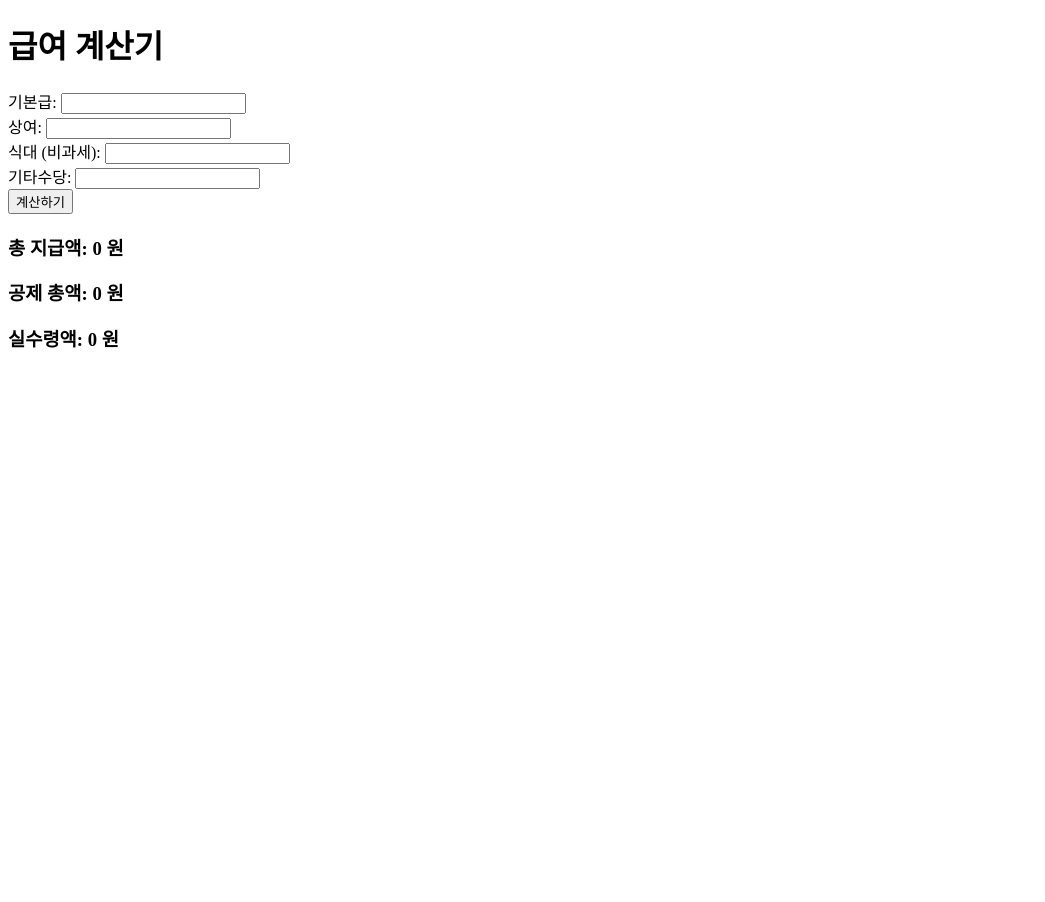
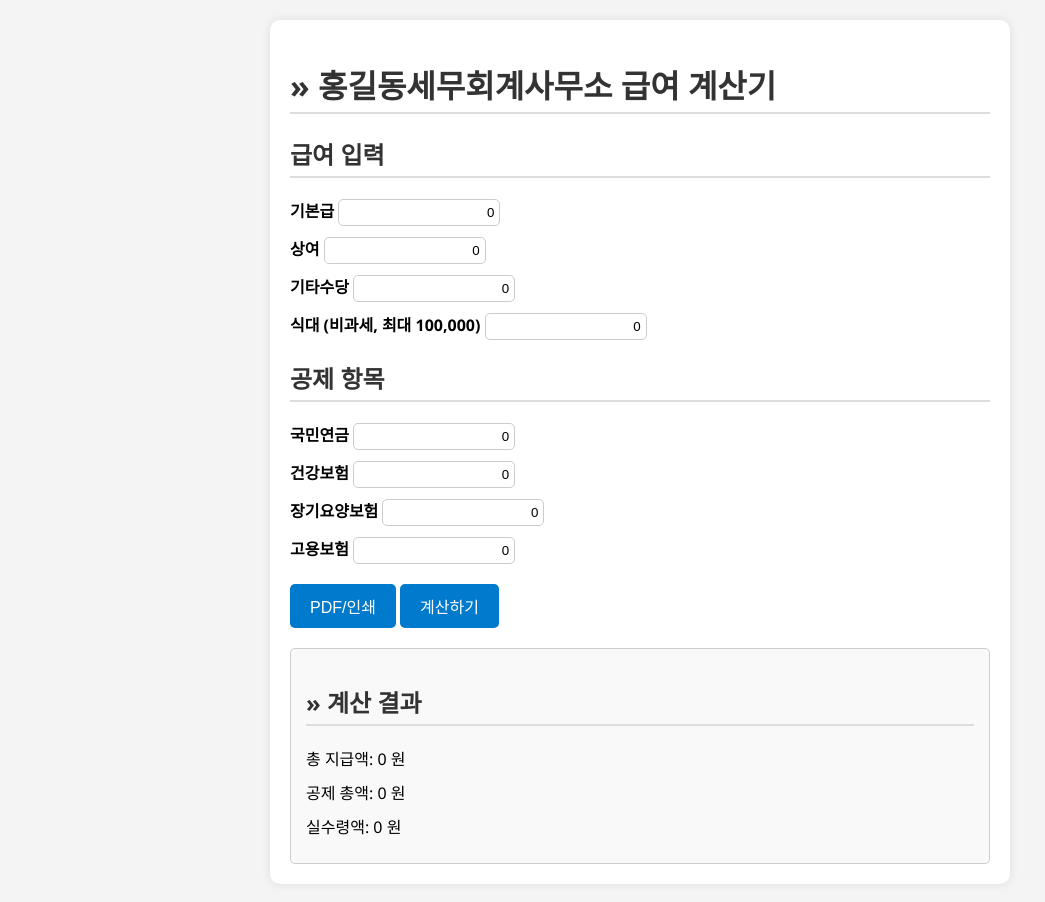
Before and after one commit to yooeunheui/pay-calculator, a plain HTML site: page index.html in a window 1280 px wide. Shown: the whole page, without its empty margins (0-1045 px from the left). Before the commit the page ends 800 px from the top, so only its background shows below. Drawn offline with Linux system fonts and the light colour scheme.

Commit message:
Add files via upload

```diff
--- a/index.html
+++ b/index.html
@@ -1,22 +1,150 @@
 <!DOCTYPE html>
 <html lang="ko">
 <head>
-  <meta charset="UTF-8" />
-  <title>급여 계산기</title>
-  <link rel="stylesheet" href="style.css" />
+  <meta charset="UTF-8">
+  <title>홍길동세무회계사무소 급여 계산기</title>
+  <meta name="viewport" content="width=device-width, initial-scale=1.0">
+  <style>
+    body {
+      font-family: 'Segoe UI', sans-serif;
+      background-color: #f4f4f4;
+      margin: 0;
+      padding: 20px;
+    }
+    .container {
+      background: white;
+      max-width: 700px;
+      margin: 0 auto;
+      padding: 20px;
+      border-radius: 10px;
+      box-shadow: 0 0 10px rgba(0,0,0,0.1);
+    }
+    h1, h2 {
+      border-bottom: 2px solid #ddd;
+      padding-bottom: 5px;
+      color: #333;
+    }
+    .form-section {
+      margin-top: 20px;
+    }
+    .form-section label {
+      display: block;
+      margin-bottom: 10px;
+      font-weight: bold;
+    }
+    .amount {
+      width: 150px;
+      padding: 5px;
+      text-align: right;
+      border: 1px solid #ccc;
+      border-radius: 5px;
+    }
+    .form-section button {
+      background-color: #007ACC;
+      color: white;
+      border: none;
+      padding: 10px 20px;
+      font-size: 16px;
+      cursor: pointer;
+      border-radius: 5px;
+    }
+    .form-section button:hover {
+      background-color: #005A9E;
+    }
+    .result-section {
+      background: #f9f9f9;
+      padding: 15px;
+      border: 1px solid #ccc;
+      margin-top: 20px;
+      border-radius: 5px;
+    }
+    .result-section p {
+      font-size: 16px;
+      margin: 10px 0;
+    }
+    @media screen and (max-width: 600px) {
+      .amount {
+        width: 100%;
+        box-sizing: border-box;
+      }
+    }
+  </style>
 </head>
 <body>
-  <h1>급여 계산기</h1>
-  <form>
-    <label>기본급: <input type="text" id="defaultPay" /></label><br />
-    <label>상여: <input type="text" id="bonusPay" /></label><br />
-    <label>식대 (비과세): <input type="text" id="mealPay" /></label><br />
-    <label>기타수당: <input type="text" id="etcPay" /></label><br />
-    <button type="button" onclick="calculateTax()">계산하기</button>
-  </form>
-  <h3>총 지급액: <span id="totalPay">0</span> 원</h3>
-  <h3>공제 총액: <span id="totalDeduction">0</span> 원</h3>
-  <h3>실수령액: <span id="netPay">0</span> 원</h3>
-  <script src="script.js"></script>
+  <div class="container">
+    <h1>» 홍길동세무회계사무소 급여 계산기</h1>
+
+    <div class="form-section">
+      <h2>급여 입력</h2>
+      <label>기본급 <input type="text" id="defaultPay" class="amount" value="0"></label>
+      <label>상여 <input type="text" id="bonusPay" class="amount" value="0"></label>
+      <label>기타수당 <input type="text" id="etcPay" class="amount" value="0"></label>
+      <label>식대 (비과세, 최대 100,000) <input type="text" id="mealPay" class="amount" value="0"></label>
+    </div>
+
+    <div class="form-section">
+      <h2>공제 항목</h2>
+      <label>국민연금 <input type="text" id="pension" class="amount" value="0"></label>
+      <label>건강보험 <input type="text" id="health" class="amount" value="0"></label>
+      <label>장기요양보험 <input type="text" id="care" class="amount" value="0"></label>
+      <label>고용보험 <input type="text" id="unemployment" class="amount" value="0"></label>
+    </div>
+
+    <div class="form-section">
+      <button onclick="window.print()">PDF/인쇄</button>
+      <button onclick="calculateTax()">계산하기</button>
+    </div>
+
+    <div class="result-section">
+      <h2>» 계산 결과</h2>
+      <p>총 지급액: <span id="totalPay">0</span> 원</p>
+      <p>공제 총액: <span id="totalDeduction">0</span> 원</p>
+      <p>실수령액: <span id="netPay">0</span> 원</p>
+    </div>
+  </div>
+
+  <script>
+    function parseWon(value) {
+      return parseInt((value || "0").replace(/,/g, '')) || 0;
+    }
+
+    function calculateTax() {
+      const basic = parseWon(document.getElementById('defaultPay').value);
+      const bonus = parseWon(document.getElementById('bonusPay').value);
+      const meal = Math.min(parseWon(document.getElementById('mealPay').value), 100000); // 비과세 한도 적용
+      const etc = parseWon(document.getElementById('etcPay').value);
+
+      const gross = basic + bonus + meal + etc;
+      const taxable = basic + bonus + etc;
+
+      const pension = taxable * 0.045;
+      const health = taxable * 0.0709;
+      const care = health * 0.1281;
+      const unemployment = taxable * 0.009;
+
+      let incomeTax = 0;
+      if (taxable <= 1200000) {
+        incomeTax = taxable * 0.06;
+      } else if (taxable <= 4600000) {
+        incomeTax = 1200000 * 0.06 + (taxable - 1200000) * 0.15;
+      } else {
+        incomeTax = 1200000 * 0.06 + (4600000 - 1200000) * 0.15 + (taxable - 4600000) * 0.24;
+      }
+
+      const localTax = incomeTax * 0.1;
+
+      const totalDeduction = pension + health + care + unemployment + incomeTax + localTax;
+      const netPay = gross - totalDeduction;
+
+      document.getElementById('pension').value = pension.toFixed(0);
+      document.getElementById('health').value = health.toFixed(0);
+      document.getElementById('care').value = care.toFixed(0);
+      document.getElementById('unemployment').value = unemployment.toFixed(0);
+
+      document.getElementById('totalPay').innerText = gross.toLocaleString();
+      document.getElementById('totalDeduction').innerText = totalDeduction.toFixed(0).toLocaleString();
+      document.getElementById('netPay').innerText = netPay.toFixed(0).toLocaleString();
+    }
+  </script>
 </body>
 </html>
--- a/style.css
+++ b/style.css
@@ -1,41 +1,15 @@
-<!DOCTYPE html>
-<html lang="ko">
-<head>
-  <meta charset="UTF-8">
-  <title>홍길동세무회계사무소 급여 계산기</title>
-  <meta name="viewport" content="width=device-width, initial-scale=1.0">
-  <link rel="stylesheet" href="style.css">
-</head>
-<body>
-  <div class="container">
-    <h1>» 홍길동세무회계사무소 급여 계산기</h1>
-
-    <div class="form-section">
-      <h2>급여 입력</h2>
-      <label>기본급 <input type="text" id="defaultPay" class="amount"></label>
-      <label>상여 <input type="text" id="bonusPay" class="amount"></label>
-      <label>기타수당 <input type="text" id="etcPay" class="amount"></label>
-      <label>식대 (비과세) <input type="text" id="mealPay" class="amount"></label>
-    </div>
-
-    <div class="form-section">
-      <h2>공제 항목</h2>
-      <label>국민연금 <input type="text" id="pension" class="amount"></label>
-      <label>건강보험 <input type="text" id="health" class="amount"></label>
-    </div>
-
-    <div class="form-section">
-      <button onclick="calculateTax()">계산하기</button>
-    </div>
-
-    <div class="result-section">
-      <h2>» 계산 결과</h2>
-      <p>총 지급액: <span id="totalPay">0</span> 원</p>
-      <p>공제 총액: <span id="totalDeduction">0</span> 원</p>
-      <p>실수령액: <span id="netPay">0</span> 원</p>
-    </div>
-  </div>
-
-  <script src="script.js"></script>
-</body>
-</html>
+body {
+  font-family: Arial, sans-serif;
+  margin: 20px;
+}
+form label {
+  display: block;
+  margin-bottom: 10px;
+}
+input {
+  width: 120px;
+  text-align: right;
+}
+h3 {
+  margin-top: 20px;
+}
```
